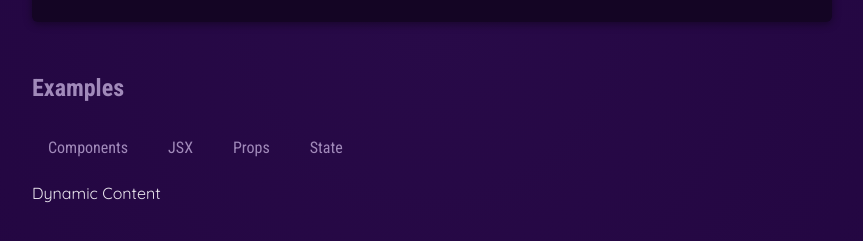
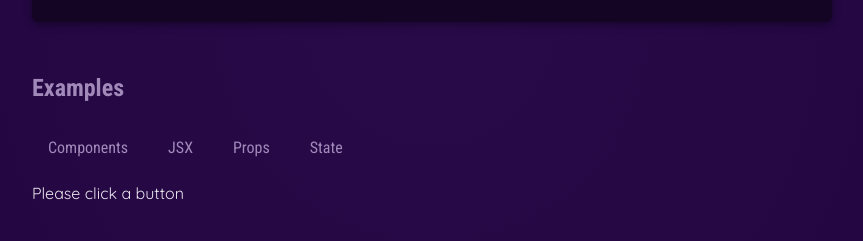
Before and after one commit to pnci1029/react1, a React (Create React App) app: page / in a window 1280 px wide. Shown: the part 617-858 px from the top of the page, without its empty margins (208-1071 px from the left). Built offline with nearby package versions, Linux system fonts and the light colour scheme.

Commit message:
24.03.18 simple using function into prop

```diff
--- a/src/App.js
+++ b/src/App.js
@@ -1,3 +1,4 @@
+import { useState} from 'react';
 import logo from './logo.svg';
 import './App.css';
 import './data.js';
@@ -8,8 +9,14 @@
 
 
 function App() {
-    function handleSelect() {
-        console.log("hello world selected");
+    const [selectedTopic, setSelectedTopic] = useState('Please click a button');
+
+    let tabContent = 'Please click a button';
+
+    function handleSelect(selectedButton) {
+        // selectedButton -> 'components', 'jsx' ...
+        setSelectedTopic(selectedButton);
+        console.log(selectedTopic);
     }
 
     return (
@@ -32,12 +39,12 @@
                 <section id="examples">
                     <h2>Examples</h2>
                     <menu>
-                        <TabButton onSelect={handleSelect}>Components</TabButton>
-                        <TabButton onSelect={handleSelect}>JSX</TabButton>
-                        <TabButton onSelect={handleSelect}>Props</TabButton>
-                        <TabButton onSelect={handleSelect}>State</TabButton>
+                        <TabButton onSelect={() => handleSelect('Components')}>Components</TabButton>
+                        <TabButton onSelect={() => handleSelect('JSX')}>JSX</TabButton>
+                        <TabButton onSelect={() => handleSelect('Props')}>Props</TabButton>
+                        <TabButton onSelect={() => handleSelect('State')}>State</TabButton>
                     </menu>
-                    Dynamic Content
+                    {selectedTopic}
                 </section>
             </main>
         </div>
```
